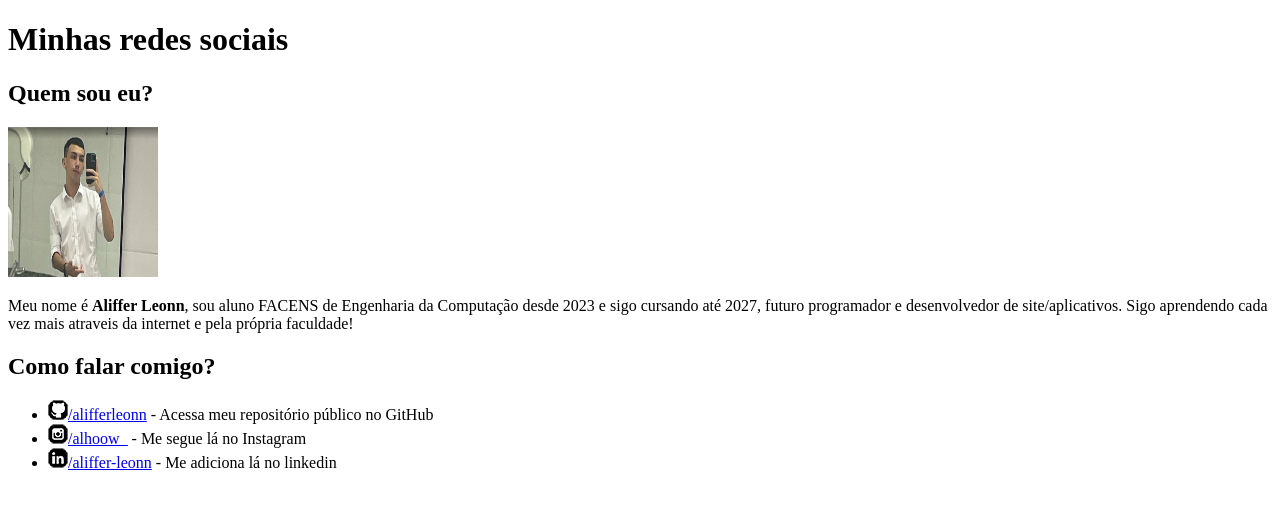
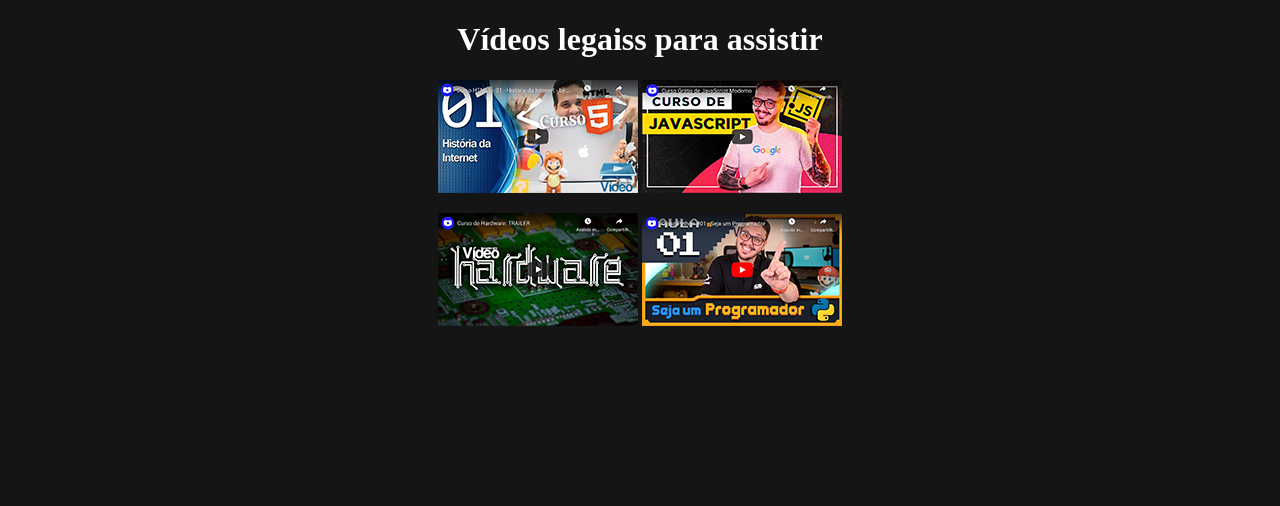
Before and after one commit to alifferleonn/alifferleonn.github.io, a plain HTML site: page index.html in a window 1280 px wide. Drawn offline with Linux system fonts and the light colour scheme.

Commit message:
Add files via upload

```diff
--- a/index.html
+++ b/index.html
@@ -3,26 +3,22 @@
 <head>
     <meta charset="UTF-8">
     <meta name="viewport" content="width=device-width, initial-scale=1.0">
-    <title>Meu perfil social</title>
+    <title>Meus videos</title>
+    <style>
+        body{
+            background-color: rgb(21, 21, 21);
+        }
+        h1{
+            color: white;
+        }
+    </style>
 </head>
 <body>
-    <h1>Minhas redes sociais</h1>
-    <h2>Quem sou eu?</h2>
-    <img src="eu.PNG" alt="Minha foto de perfil" width="150" height="150">
-
-    <p> Meu nome é <b>Aliffer Leonn</b>, sou aluno FACENS de Engenharia da Computação desde 2023
-    e sigo cursando até 2027, futuro programador e desenvolvedor de site/aplicativos.
-    Sigo aprendendo cada vez mais atraveis da internet e pela própria faculdade!</p>
-
-    <h2>Como falar comigo?</h2>
-    <ul>
-        <li><img src="icone-github.png" alt="github"><a href="https://github.com/alifferleonn" target="_blank">/alifferleonn</a> -
-            Acessa meu repositório público no GitHub</li>
-        <li><img src="icone-instagram.png" alt="instagram"><a href="https://www.instagram.com/alhoow_" target="_blank">/alhoow_</a> -
-            Me segue lá no Instagram</li>
-        <li><img src="icone-linkedin.png" alt="linkedin"><a href="https://www.linkedin.com/in/aliffer-leonn-381045167/" target="_blank">/aliffer-leonn</a> -
-            Me adiciona lá no linkedin</li>
-    </ul>
+    <center>
+        <h1>Vídeos legaiss para assistir</h1>
+        <p><a href="html5.html"><img src="imagens/thumb-html.png" alt="Curso HTML5"></a> <a href="js.html"><img src="imagens/thumb-js.png" alt="Curso JavaScript"></a></p>
+        <p><a href="helcate.html"><img src="imagens/thumb-hardware.png" alt="Curso de Hardware"></a> <a href="python.html"><img src="imagens/thumb-python.png" alt="Curso de Python"></a></p>
+    </center>
 
 </body>
 </html>
```
Also changed, not shown: helcate.html (added, +24 -0 lines), html5.html (added, +25 -0 lines), js.html (added, +25 -0 lines), python.html (added, +25 -0 lines), imagens/thumb-hardware.png (added), imagens/thumb-html.png (added), imagens/thumb-js.png (added), imagens/thumb-python.png (added), imagens/voltar.png (added).
